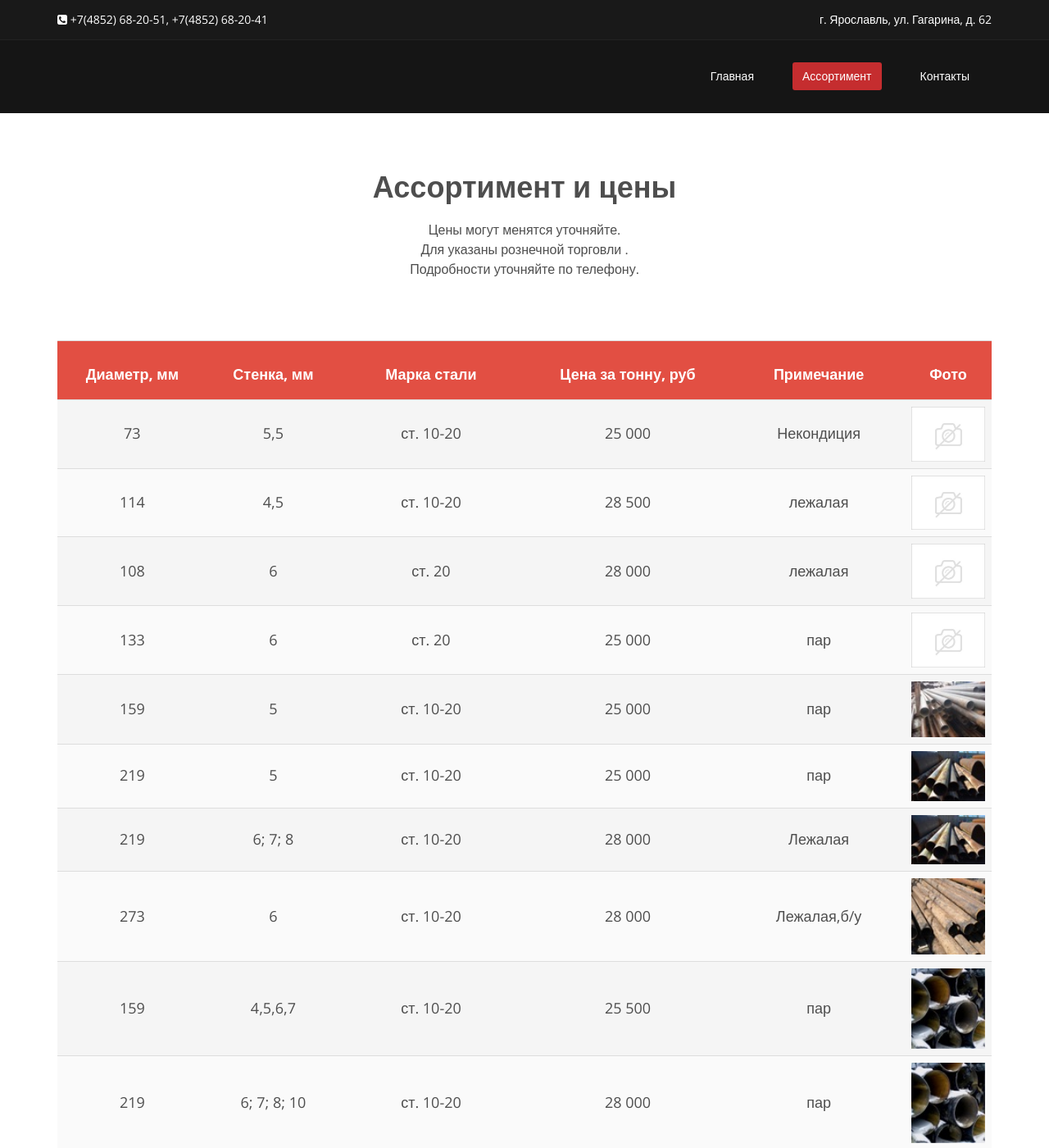
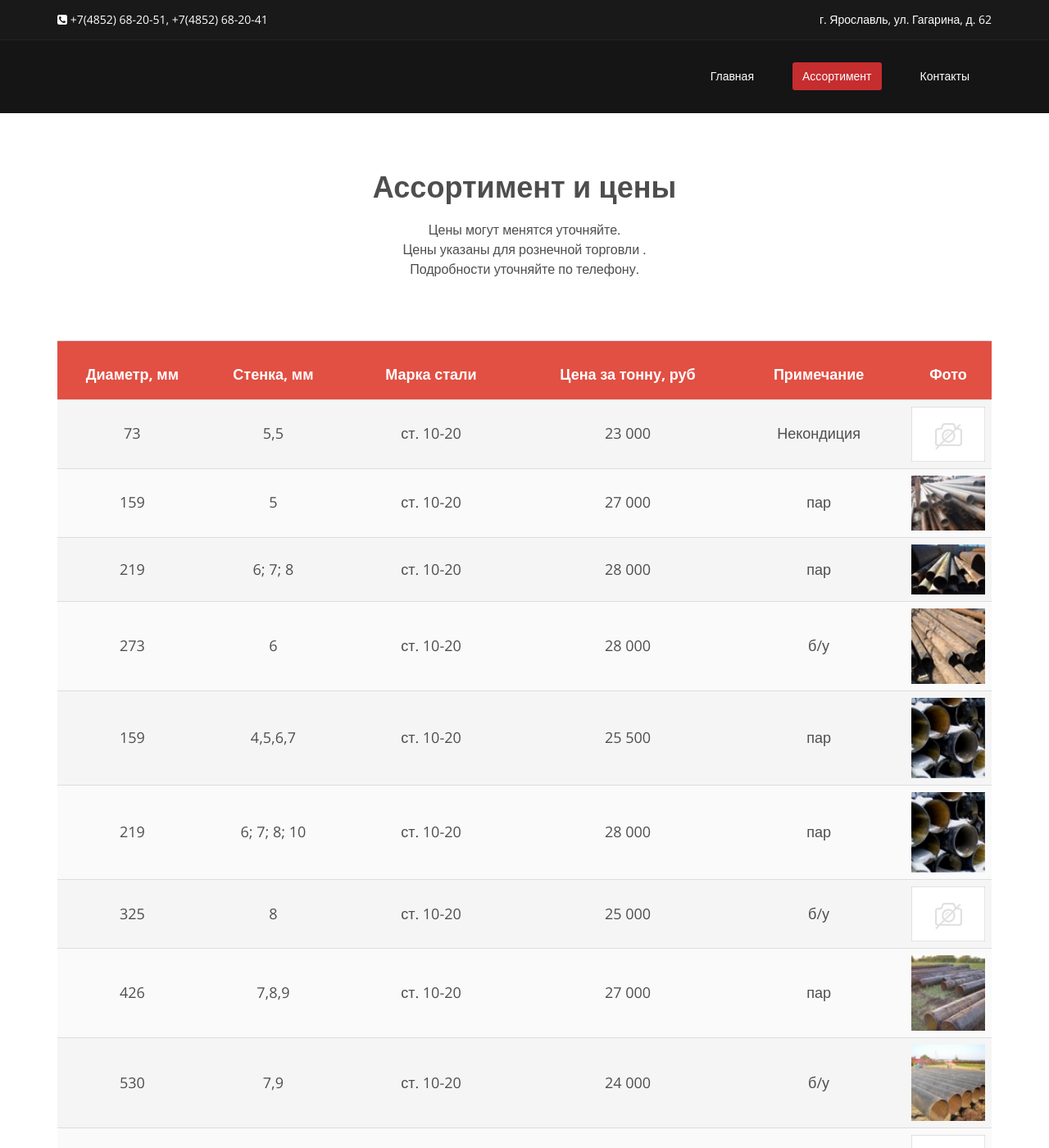
Before and after one commit to seven-4-seven/seven-4-seven.github.io, a Jekyll site: the page prices.html, which Jekyll copies as it is, in a window 1280 px wide and 1400 px high. Shown: the whole window at 82% size. Built offline with Jekyll 4.4.1, drawn with Linux system fonts in a browser that asks for light colours; some of the changed text lies outside the part shown.

Commit message:
Update prices.html

```diff
--- a/prices.html
+++ b/prices.html
@@ -96,7 +96,7 @@
         <div class="container">
            <div class="center">
                 <h2>Ассортимент и цены</h2>
-                <p class="lead">Цены могут менятся уточняйте.<br>Для указаны рознечной торговли .<br>Подробности уточняйте по телефону.</p>
+                <p class="lead">Цены могут менятся уточняйте.<br>Цены указаны для рознечной торговли .<br>Подробности уточняйте по телефону.</p>
                 <!--
                 <p class="lead"><a class="btn-primary" href="assets/prices.xlsx">Скачать прайс-лист</a></p>
               -->
@@ -117,37 +117,8 @@
                     <td>73</td>
                     <td>5,5</td>
                     <td>ст. 10-20</td>
-                    <td>25 000</td>
+                    <td>23 000</td>
                     <td>Некондиция</td>
-                    <td class="recent-work-wrap">
-                        <img class="img-responsive" src="images/nopic.jpg" alt="">
-                    </td>
-                  </tr>
-                  <tr>
-                    <td>114</td>
-                    <td>4,5</td>
-                    <td>ст. 10-20</td>
-                    <td>28 500</td>
-                    <td>лежалая</td>
-                    <td class="recent-work-wrap">
-                        <img class="img-responsive" src="images/nopic.jpg" alt="">
-                    </td>
-                  </tr>
-                  <tr>
-                      <td>108</td>
-                    <td>6</td>
-                    <td>ст. 20</td>
-                    <td>28 000</td>
-                    <td>лежалая</td>
-                    <td class="recent-work-wrap">
-                        <img class="img-responsive" src="images/nopic.jpg" alt="">
-                    </td>
-                  </tr>
-                    <td>133</td>
-                    <td>6</td>
-                    <td>ст. 20</td>
-                    <td>25 000</td>
-                    <td>пар</td>
                     <td class="recent-work-wrap">
                         <img class="img-responsive" src="images/nopic.jpg" alt="">
                     </td>
@@ -157,7 +128,7 @@
                     <td>159</td>
                     <td>5</td>
                     <td>ст. 10-20</td>
-                    <td>25 000</td>
+                    <td>27 000</td>
                     <td>пар</td>
                     <td class="recent-work-wrap">
                         <img class="img-responsive" src="images/photos/small/159.jpg" alt="">
@@ -172,27 +143,10 @@
                   </tr>
                   <tr>
                     <td>219</td>
-                    <td>5</td>
-                    <td>ст. 10-20</td>
-                    <td>25 000</td>
-                    <td>пар</td>
-                    <td class="recent-work-wrap">
-                        <img class="img-responsive" src="images/photos/small/219.jpg" alt="">
-                        <div class="overlay">
-                            <div class="recent-work-inner">
-                                <a class="preview" href="images/photos/full/219.jpg" rel="prettyPhoto">
-                                  <i class="fa fa-eye"></i>
-                                </a>
-                            </div>
-                        </div>
-                    </td>
-                  </tr>
-                  <tr>
-                    <td>219</td>
                     <td>6; 7; 8</td>
                     <td>ст. 10-20</td>
                     <td>28 000</td>
-                    <td>Лежалая</td>
+                    <td>пар</td>
                     <td class="recent-work-wrap">
                         <img class="img-responsive" src="images/photos/small/219.jpg" alt="">
                         <div class="overlay">
@@ -209,7 +163,7 @@
                     <td>6</td>
                     <td>ст. 10-20</td>
                     <td>28 000</td>
-                    <td>Лежалая,б/у</td>
+                    <td>б/у</td>
                     <td class="recent-work-wrap">
                         <img class="img-responsive" src="images/photos/small/273.jpg" alt="">
                         <div class="overlay">
@@ -260,17 +214,17 @@
                     <td>8</td>
                     <td>ст. 10-20</td>
                     <td>25 000</td>
-                    <td>Лежалая</td>
+                    <td>б/у</td>
                     <td class="recent-work-wrap">
                         <img class="img-responsive" src="images/nopic.jpg" alt="">
                     </td>
                   </tr>
                   <tr>
                     <td>426</td>
-                    <td>7; 8</td>
+                    <td>7,8,9</td>
                     <td>ст. 10-20</td>
-                    <td>25 000</td>
-                    <td>пар,лежалая</td>
+                    <td>27 000</td>
+                    <td>пар</td>
                     <td class="recent-work-wrap">
                         <img class="img-responsive" src="images/photos/small/426.jpg" alt="">
                         <div class="overlay">
@@ -283,28 +237,11 @@
                     </td>
                   </tr>
                   <tr>
-                    <td>426</td>
-                    <td>7,8,9</td>
-                    <td>ст. 10-20</td>
-                    <td>17 000</td>
-                    <td>пар</td>
-                    <td class="recent-work-wrap">
-                        <img class="img-responsive" src="images/photos/small/530.jpg" alt="">
-                        <div class="overlay">
-                            <div class="recent-work-inner">
-                                <a class="preview" href="images/photos/full/530.jpg" rel="prettyPhoto">
-                                  <i class="fa fa-eye"></i>
-                                </a>
-                            </div>
-                        </div>
-                    </td>
-                  </tr>
-                  <tr>
                     <td>530</td>
                     <td>7,9</td>
                     <td>ст. 10-20</td>
-                    <td>25 000</td>
-                    <td>пар,лежалая</td>
+                    <td>24 000</td>
+                    <td>б/у</td>
                     <td class="recent-work-wrap">
                         <img class="img-responsive" src="images/photos/small/630.jpg" alt="">
                         <div class="overlay">
@@ -347,7 +284,7 @@
                     <td>820</td>
                     <td>8; 10</td>
                     <td>ст. 10-20б 17Г1С</td>
-                    <td></td>
+                    <td>21 000</td>
                     <td>лежалая</td>
                     <td class="recent-work-wrap">
                         <img class="img-responsive" src="images/nopic.jpg" alt="">
@@ -375,7 +312,7 @@
                     <td>8; 9</td>
                     <td>ст. 10-20б 17Г1С</td>
                     <td>21 500</td>
-                    <td>лежалая, газ</td>
+                    <td>нефть</td>
                     <td class="recent-work-wrap">
                         <img class="img-responsive" src="images/photos/small/1220.jpg" alt="">
                         <div class="overlay">
@@ -392,7 +329,7 @@
                     <td>1420</td>
                     <td>12; 15,7</td>
                     <td>ст. 10-20б 17Г1С</td>
-                    <td>25 000</td>
+                    <td>23 000</td>
                     <td>лежалая</td>
                     <td class="recent-work-wrap">
                         <img class="img-responsive" src="images/photos/small/1420.jpg" alt="">
```
Also changed, not shown: other parts of prices.html (+1 -1 lines).
